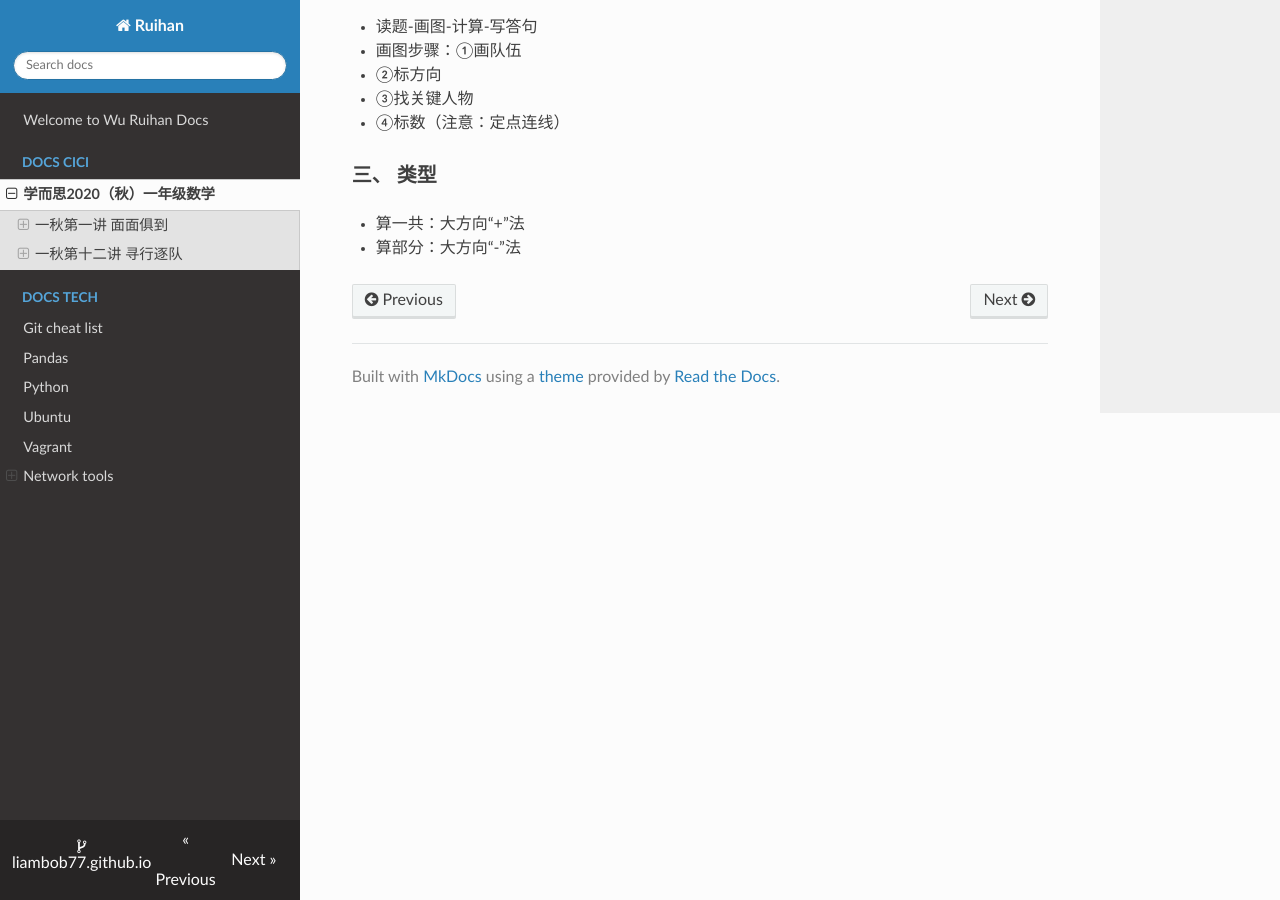
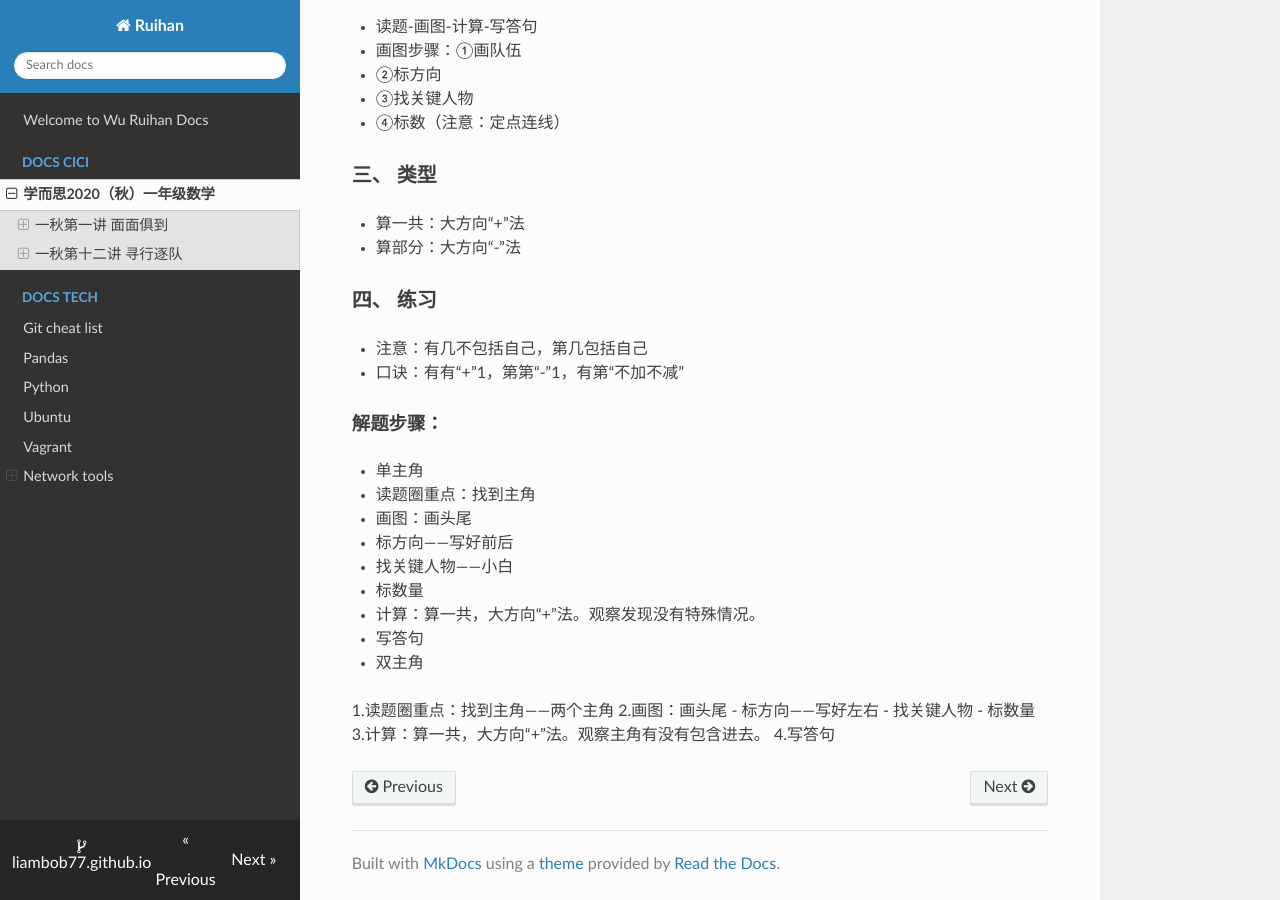
Before and after one commit to liambob77/ruihan.tech, an MkDocs documentation site: the page built from docs/docs_cici/xessx01.md, in a window 1280 px wide and 900 px high, scrolled down 1482 px. Built offline with MkDocs 1.6.1, drawn with Linux system fonts in a browser that asks for light colours; nearby versions of some CDN libraries.

Commit message:
Update xessx01.md

```diff
--- a/docs/docs_cici/xessx01.md
+++ b/docs/docs_cici/xessx01.md
@@ -64,3 +64,30 @@
 
 - 算一共：大方向“+”法
 - 算部分：大方向“-”法
+
+### 四、 练习
+
+- 注意：有几不包括自己，第几包括自己
+- 口诀：有有“+”1，第第“-”1，有第“不加不减”
+
+#### 解题步骤：
+
+- 单主角
+
+  1. 读题圈重点：找到主角
+  2. 画图：画头尾
+  - 标方向——写好前后
+  - 找关键人物——小白
+  - 标数量
+  3. 计算：算一共，大方向“+”法。观察发现没有特殊情况。
+  4. 写答句
+
+- 双主角
+
+  1.读题圈重点：找到主角——两个主角
+  2.画图：画头尾
+  - 标方向——写好左右
+  - 找关键人物
+  - 标数量
+  3.计算：算一共，大方向“+”法。观察主角有没有包含进去。
+  4.写答句
```
